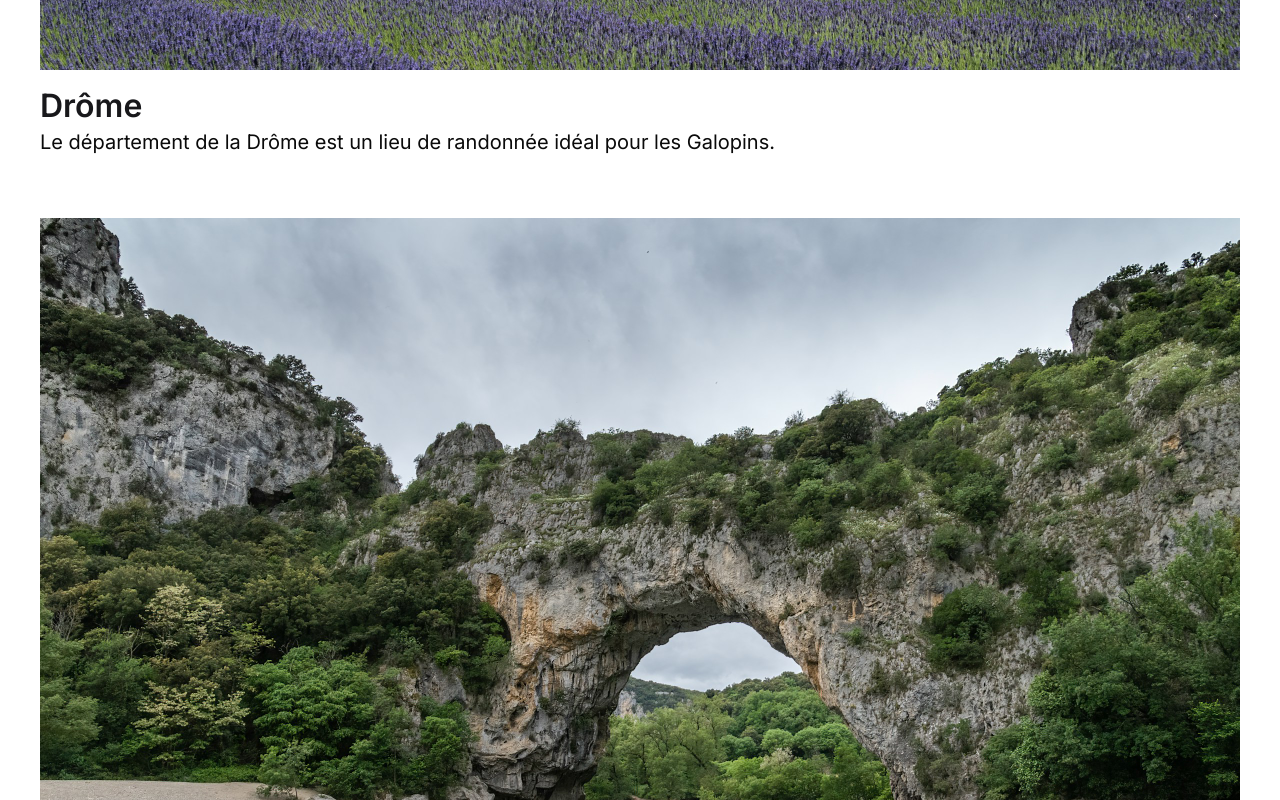
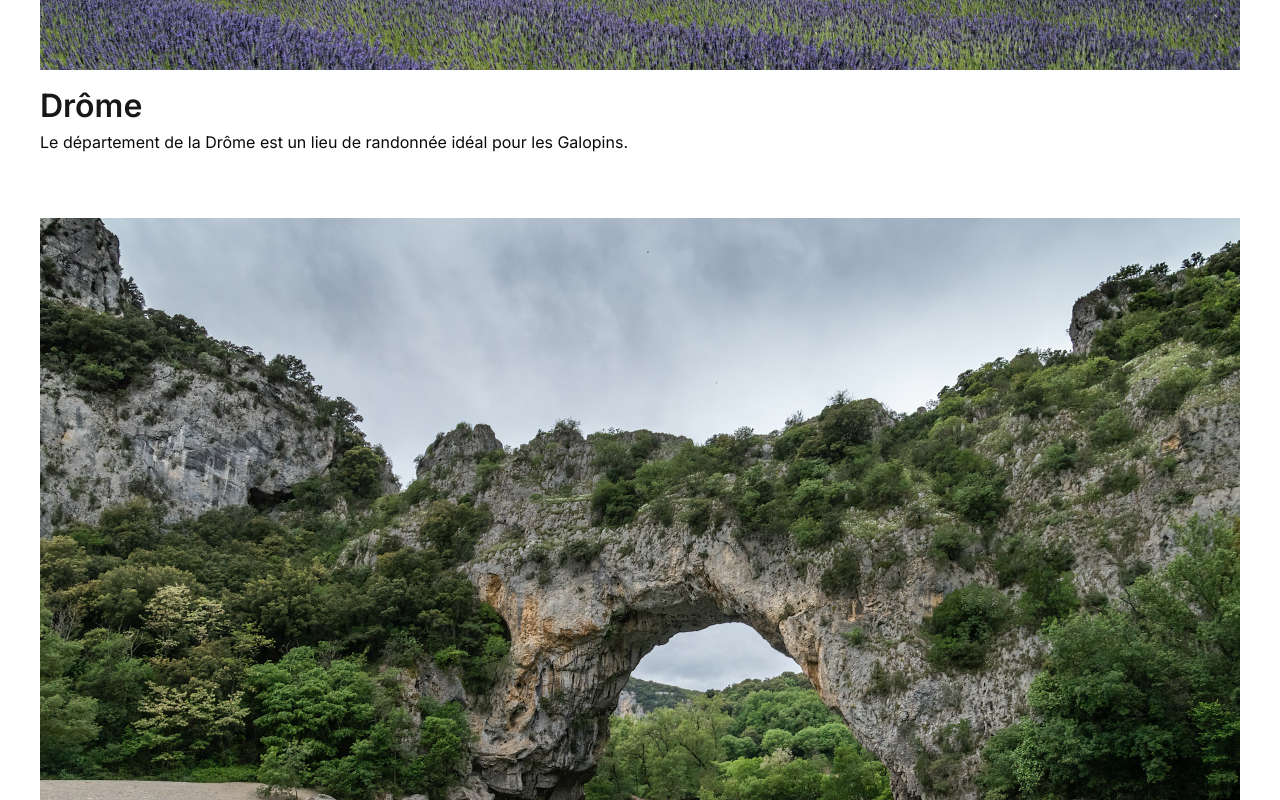
Before and after one commit to SebastienLaurentt/Galopins-Next-V2, a Next.js app: page / in a window 1280 px wide. Shown: the part 1540-2340 px from the top of the page. Built offline with nearby package versions, Linux system fonts and the light colour scheme.

Commit message:
decreases description in AreaCard for mobile and md display

```diff
--- a/components/Card/AreaCard/AreaCard.tsx
+++ b/components/Card/AreaCard/AreaCard.tsx
@@ -18,7 +18,7 @@ const AreaCard = ({src, alt, areaTitle, areaDescription}: AreaCardProps) => {
         <h3 className=''>
           {areaTitle}
         </h3>
-        <p>
+        <p className='text-sm md:text-sm'>
           {areaDescription}
         </p>
       </div>
```
